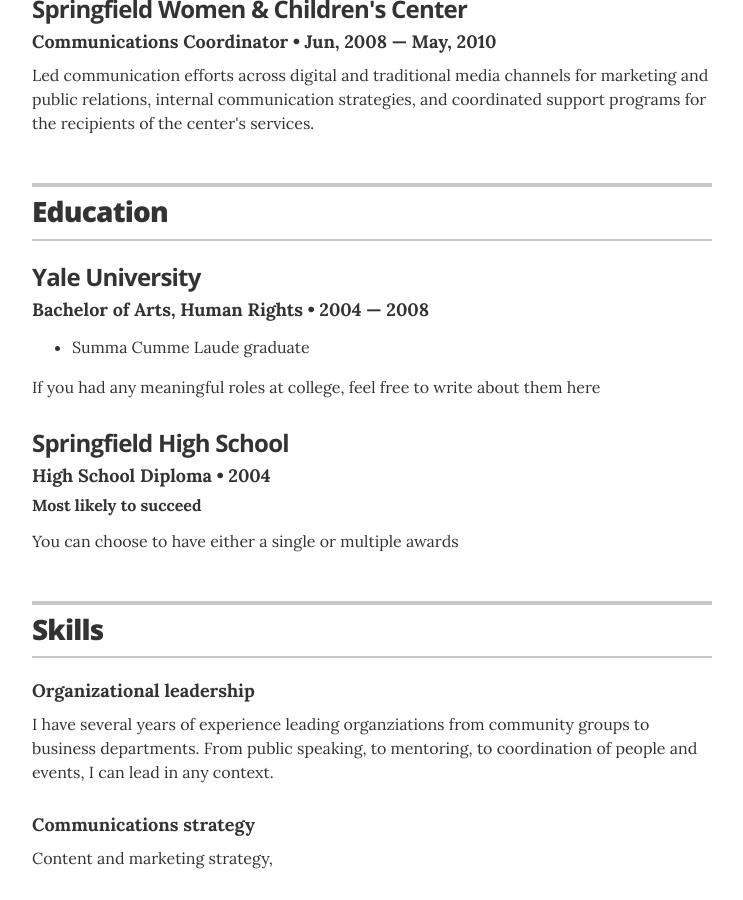
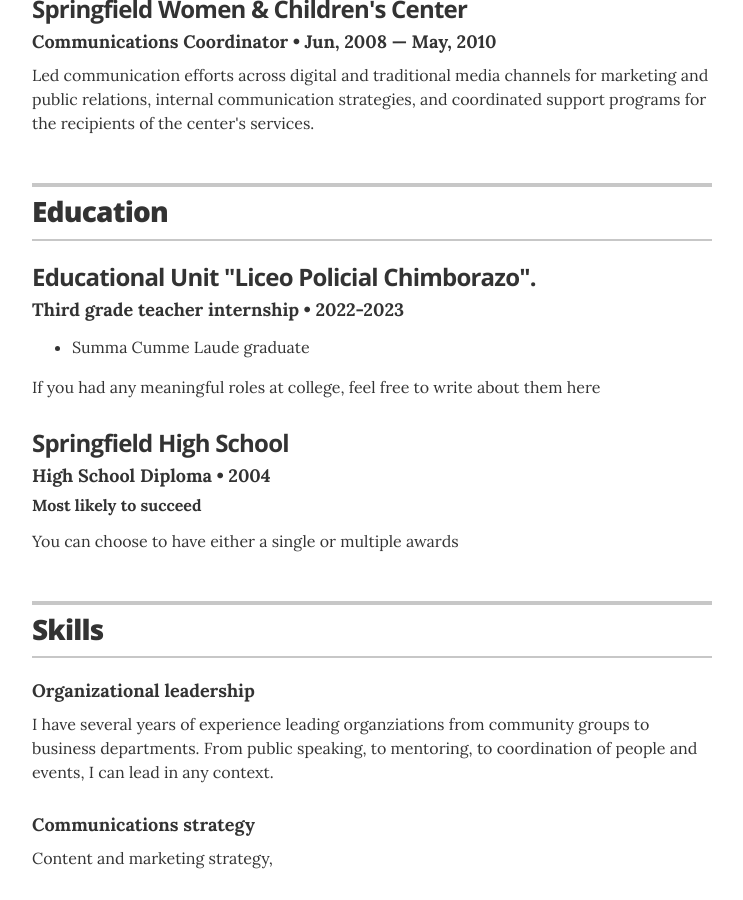
Before and after one commit to jerry50r8/jerry50r8.github.io, a Jekyll site: the page built from index.html, in a window 1280 px wide and 900 px high, scrolled down 1159 px. Shown: the whole window, without its empty margins (268-1011 px from the left). Built offline with Jekyll 4.4.1, drawn with Linux system fonts in a browser that asks for light colours.

Commit message:
Update education.yml

```diff
--- a/_data/education.yml
+++ b/_data/education.yml
@@ -1,7 +1,7 @@
 # Degree
-- degree: Bachelor of Arts, Human Rights
-  uni: Yale University
-  year: 2004 &mdash; 2008
+- degree: Third grade teacher internship
+  uni: Educational Unit "Liceo Policial Chimborazo".
+  year: 2022-2023
   awards:
     - award: Summa Cumme Laude graduate
   summary: If you had any meaningful roles at college, feel free to write about them here
```
